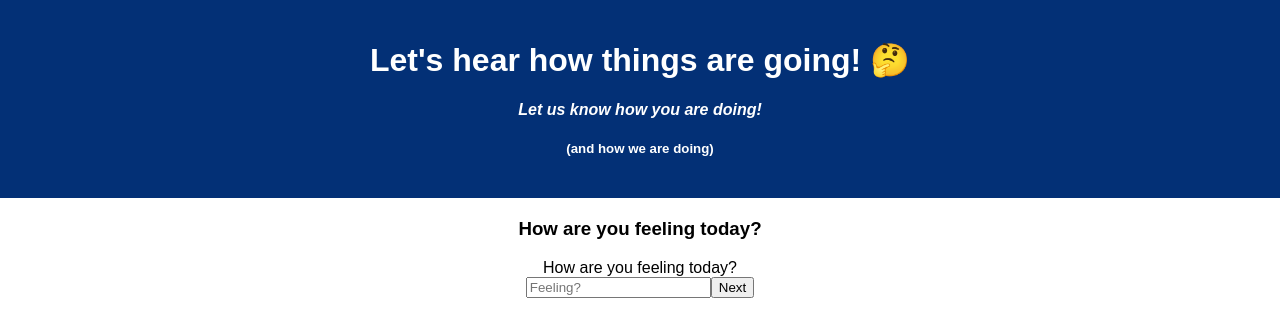
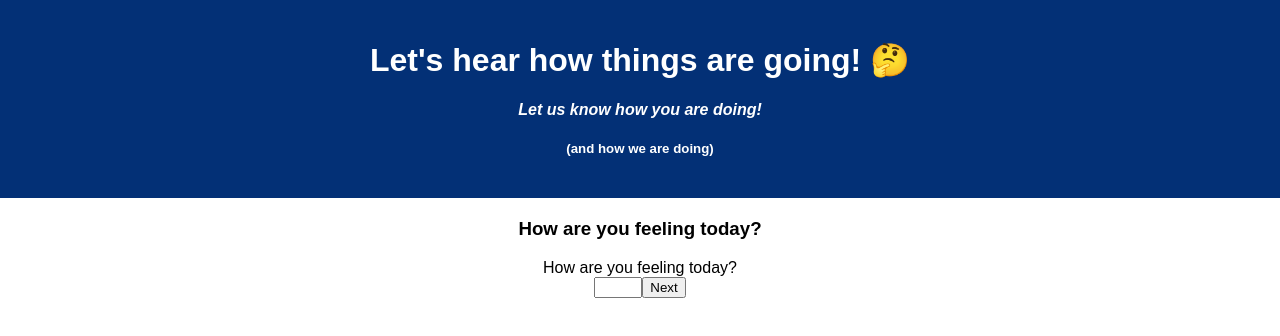
Before and after one commit to davidVetter/react-feedback-loop-weekendP, a React (Create React App) app: page /#/ in a window 1280 px wide. Shown: the top 336 px of the page. Built offline with nearby package versions, Linux system fonts and the light colour scheme.

Commit message:
made inputs for q's with number answers number inputs and set min, max to extra validation

```diff
--- a/src/components/FeedbackForm/FormPieces/Feeling.jsx
+++ b/src/components/FeedbackForm/FormPieces/Feeling.jsx
@@ -38,9 +38,10 @@ function Feeling() {
             <label>How are you feeling today?<br />
                 <input
                     onChange={(e) => setFeeling(e.target.value)}
-                    placeholder="Feeling?"
                     value={feeling}
-                    type="text" />
+                    type="number"
+                    min={1}
+                    max={5} />
             </label>
             <button onClick={handleNext}>Next</button>
             {/* Below only renders if the user tried to use an invalid value */}
--- a/src/components/FeedbackForm/FormPieces/Supported.jsx
+++ b/src/components/FeedbackForm/FormPieces/Supported.jsx
@@ -37,9 +37,10 @@ function Supported() {
             <label>How well are you being supported?<br />
                 <input
                     onChange={(e) => setSupport(e.target.value)}
-                    placeholder="Supported?"
                     value={support}
-                    type="text" />
+                    type="number"
+                    min={1}
+                    max={5} />
             </label>
             <button onClick={handleNext}>Next</button>
             {/* Below only renders if the user tried to use an invalid value */}
--- a/src/components/FeedbackForm/FormPieces/Understanding.jsx
+++ b/src/components/FeedbackForm/FormPieces/Understanding.jsx
@@ -38,9 +38,10 @@ function Understanding() {
             <label>Understanding?<br />
                 <input
                     onChange={(e) => setUnderstanding(e.target.value)}
-                    placeholder="Understanding?"
                     value={understanding}
-                    type="text" />
+                    type="number"
+                    min={1}
+                    max={5} />
             </label>
             <button onClick={handleNext}>Next</button>
             {/* Below only renders if the user tried to use an invalid value */}
```
